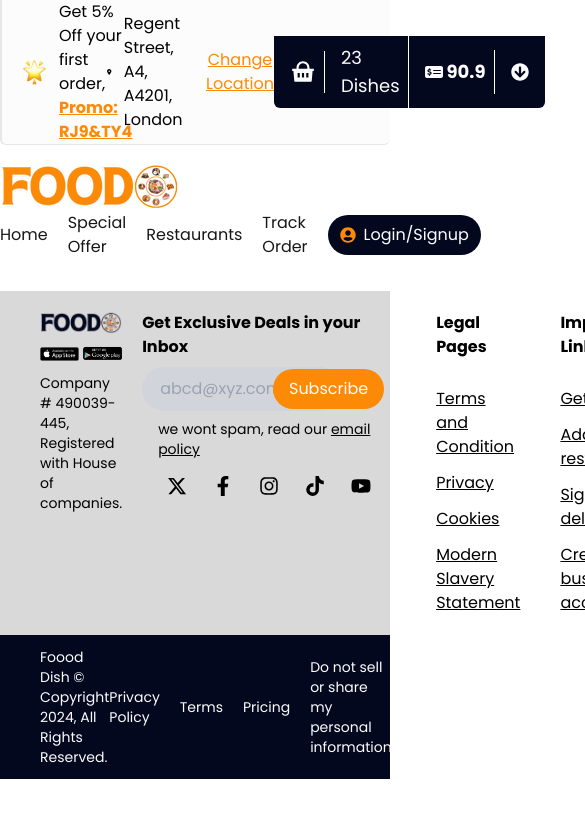
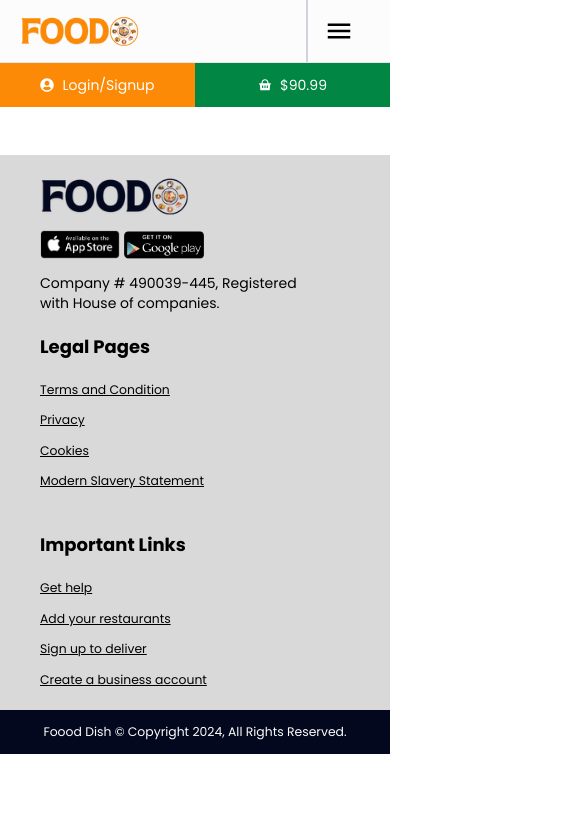
Before and after one commit to hasaanmumtaz6/foooddish, a Next.js app: page /components/Layout in a window 390 px wide. Shown: the top 818 px of the page, 585 px wide, since content can reach past the window. Built offline with nearby package versions, Linux system fonts and the light colour scheme.

Commit message:
screen size 449 to 200px developed for home page

```diff
--- a/styles/footer.css
+++ b/styles/footer.css
@@ -95,13 +95,13 @@
   .mobile-stors-icon img {
     @apply w-[5rem];
   }
-  .footer-tabs p{
+  .footer-tabs p {
     @apply hidden;
   }
-  .tabs-action-subscription{
+  .tabs-action-subscription {
     @apply flex-wrap;
   }
-  .subscription-footer-form input{
+  .subscription-footer-form input {
     @apply w-[230px];
   }
 }
@@ -131,25 +131,67 @@
   .mobile-stors-icon img {
     @apply w-[5rem];
   }
-  .footer-tabs p{
+  .footer-tabs p {
     @apply hidden;
   }
-  .tabs-action-subscription{
+  .tabs-action-subscription {
     @apply flex-wrap;
   }
-  .subscription-footer-form input{
+  .subscription-footer-form input {
     @apply w-[230px];
   }
-  .footer-tabs{
+  .footer-tabs {
     @apply hidden;
   }
-  .tabs-action_btn-box{
+  .tabs-action_btn-box {
     @apply flex-col;
   }
 }
 /* tab/ipad screens 649px - 450px  */
 
 /* Mobile Screen screens 449px - 200px */
+@media (max-width: 449px) and (min-width: 200px) {
+  .logo-pic-footer {
+    @apply w-[150px];
+  }
+  .subscription-social_icons-box b,
+  .footer-tabs-box b {
+    @apply text-lg pb-2;
+  }
+  .subscription-social_icons-box p,
+  .footer-tabs-box a,
+  .copyright-line p,
+  .copyright-line span a {
+    @apply text-[0.775rem];
+  }
+  .subscription-social_icons-box {
+    @apply flex flex-col gap-2;
+  }
+  .subscription-footer-form button {
+    @apply right-[-0.85rem];
+  }
+  .mobile-stors-icon img {
+    @apply w-[5rem];
+  }
+  .footer-tabs p {
+    @apply hidden;
+  }
+  .tabs-action-subscription {
+    @apply flex-wrap;
+  }
+  .subscription-footer-form input {
+    @apply w-[230px];
+  }
+  .footer-tabs, .subscription-social_icons-box {
+    @apply hidden;
+  }
+  .tabs-action_btn-box {
+    @apply flex-col;
+  }
+  .copyright-line{
+    @apply text-center px-6 justify-center;
+  }
+}
 /* Mobile Screen screens 449px - 200px */
 
 /* Responsive code */
--- a/styles/header.css
+++ b/styles/header.css
@@ -1,5 +1,5 @@
 /* Header */
-.header {
+.header-desktop {
   @apply flex items-center gap-4 justify-between w-full py-4;
 }
 .tabs-Box {
@@ -59,6 +59,21 @@
 /* tab/ipad screens 649px - 450px  */
 
 /* Mobile Screen screens 449px - 200px */
+@media (max-width: 449px) and (min-width: 200px) {
+  .header {
+    @apply pt-0 pb-8;
+  }
+  .header-desktop {
+    @apply hidden;
+  }
+  .header-mobile {
+    @apply flex items-center w-full;
+  }
+  .header-mobile p,
+  .header-mobile svg {
+    @apply text-sm;
+  }
+}
 /* Mobile Screen screens 449px - 200px */
 
 /* Responsive code */
--- a/styles/home.css
+++ b/styles/home.css
@@ -665,16 +665,19 @@
   /* Download app */
 
   /* sign-up-cards-box */
-  .signup-cards-box{
+  .signup-cards-box {
     @apply gap-2;
   }
-  .sign-up-business, .sign-up-rider{
+  .sign-up-business,
+  .sign-up-rider {
     @apply w-[48%];
   }
-  .signup-card-badge{
+  .signup-card-badge {
     @apply text-[8px] hidden;
   }
-  .signup-card-details p, .signup-card-details b, .signup-card-details a{
+  .signup-card-details p,
+  .signup-card-details b,
+  .signup-card-details a {
     @apply text-[8px] leading-3;
   }
   /* sign-up-cards-box */
@@ -724,9 +727,88 @@
 /* tab/ipad screens 649px - 450px  */
 
 /* Mobile Screen screens 449px - 200px */
-/* @media (max-width: 899px) and (min-width: 650px) {
+@media (max-width: 449px) and (min-width: 200px) {
+  .home-page-box {
+    @apply px-5;
+  }
+  /* Home Banner */
+  .home-banner {
+    @apply bg-[var(--background-third)] text-white justify-center items-center text-center h-[70vh] p-6;
+  }
+  .pics-and-illustration-box-homebanner,
+  .character1-pic,
+  .btn-search-form-home-baaner,
+  .deals-tabs-btns {
+    @apply hidden;
+  }
+  .home-banner-search-form {
+    @apply justify-center;
+  }
+  .home-banner-search-form input {
+    @apply text-black;
+  }
+  .icon-btn-search-form-home-baaner {
+    @apply !p-2;
+  }
+  .home-banner-search-form button {
+    @apply right-4;
+  }
+  /* Home Banner */
 
-} */
+  /* Deals */
+  .deals-exclusive-box {
+    @apply hidden;
+  }
+  /* Deals */
+
+  /* Download app */
+  .download-app-box {
+    @apply h-[45vh] items-center justify-center mt-6 !p-[3rem];
+  }
+  .card-character-pics-box {
+    @apply hidden;
+  }
+  .logo-box-download-app-section img {
+    @apply w-[120px] h-auto;
+  }
+  .logo-box-download-app-section b {
+    @apply text-2xl;
+  }
+  .highlighted-text-box {
+    @apply w-[256px];
+  }
+  .mobile-store-badge-images img {
+    @apply w-[7rem];
+  }
+  .act-line-download-app {
+    @apply text-[8px] font-bold;
+  }
+  /* Download app */
+
+  /* sign-up-cards-box */
+  .signup-cards-box {
+    @apply gap-4 flex-col;
+  }
+  .sign-up-business,
+  .sign-up-rider {
+    @apply w-full;
+  }
+  .signup-card-badge {
+    @apply text-[8px];
+  }
+  .signup-card-details p,
+  .signup-card-details b,
+  .signup-card-details a {
+    @apply text-[12px] leading-3;
+  }
+  /* sign-up-cards-box */
+
+  /* know more about Us */
+  .more-about-us-box, .counter-box {
+    @apply hidden;
+  }
+  /* know more about Us */
+}
 /* Mobile Screen screens 449px - 200px */
 
 /* Responsive code */
--- a/styles/navbar.css
+++ b/styles/navbar.css
@@ -84,6 +84,23 @@
 /* tab/ipad screens 649px - 450px  */
 
 /* Mobile Screen screens 449px - 200px */
+@media (max-width: 449px) and (min-width: 200px) {
+  .navbar-desktop {
+    @apply hidden;
+  }
+  .navbar-mobile {
+    @apply w-full flex items-center justify-between bg-[var(--background-secondry)] px-5 border-b-[1px] border-gray-200;
+  }
+  .navbar-logo-box-mobile{
+    @apply py-1;
+  }
+  .logo-mob-navbar-pic{
+    @apply w-[120px] h-auto;
+  }
+  .menu-navbar-icon{
+    @apply px-4 border-l-2 border-gray-300 py-4 text-3xl cursor-pointer;
+  }
+}
 /* Mobile Screen screens 449px - 200px */
 
 /* Responsive code */
```
